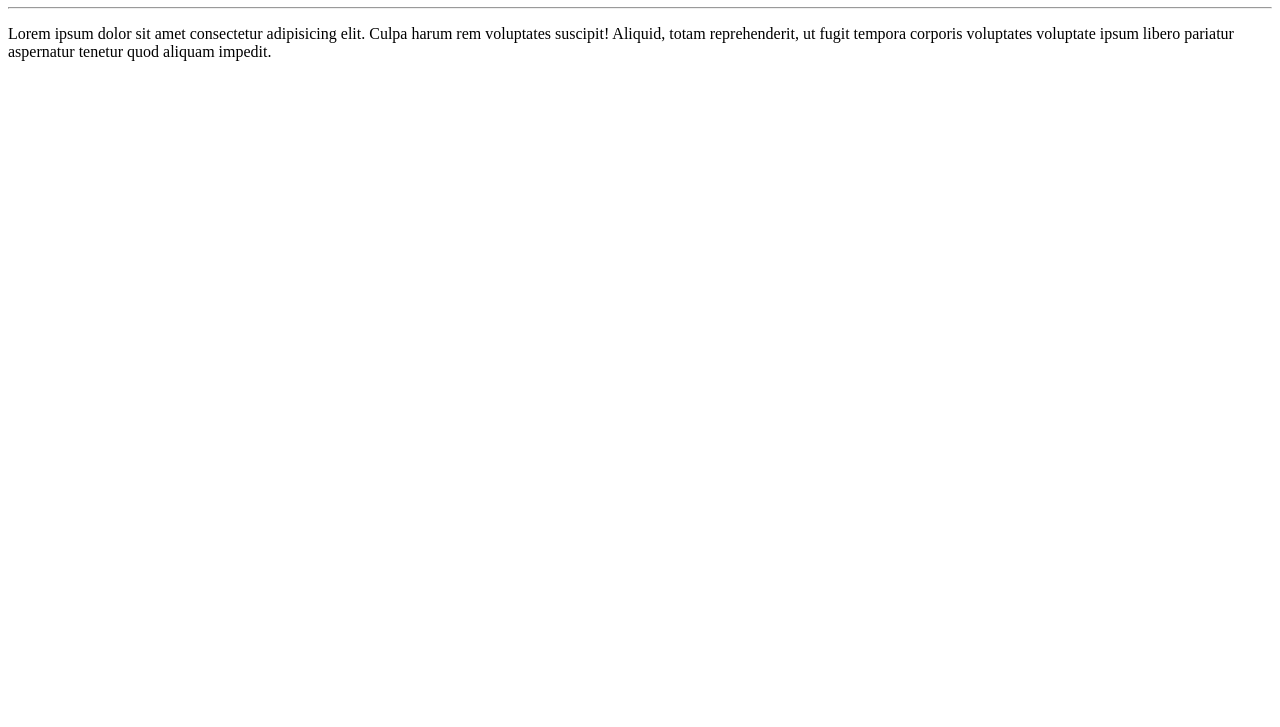
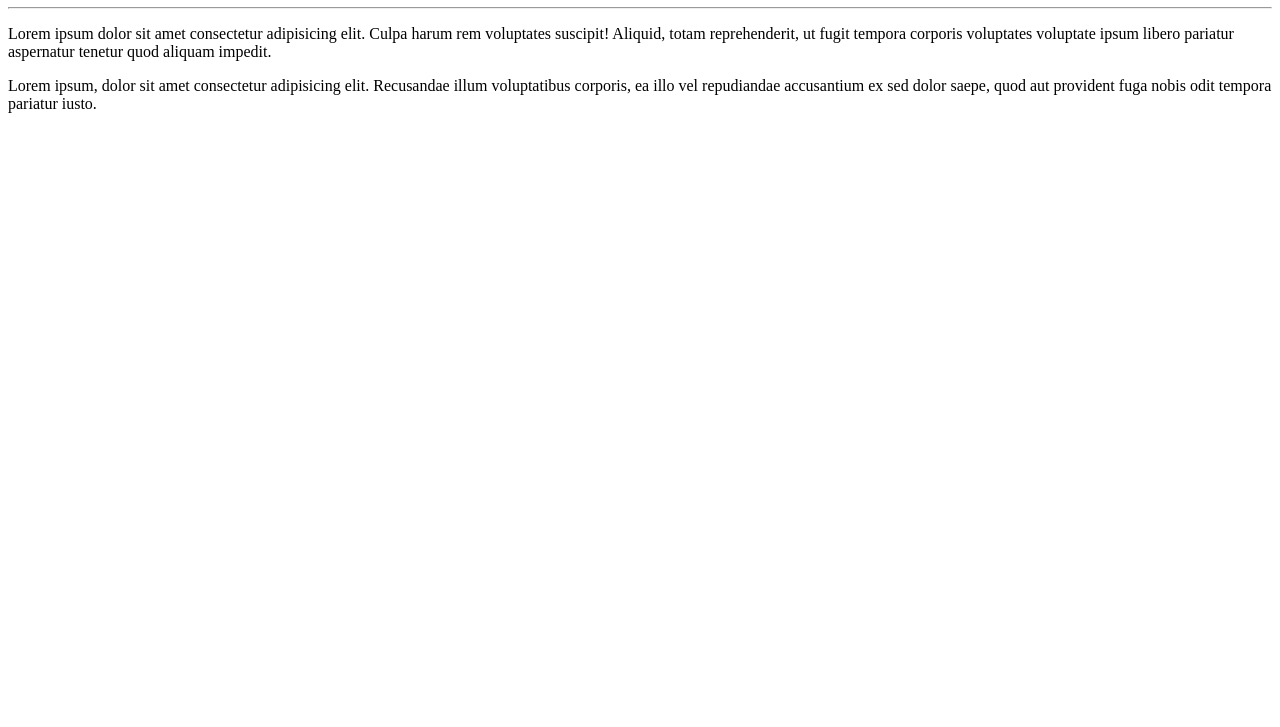
Before and after one commit to joseaugustoR/Ola-Mundo, a plain HTML site: page site-exemplo/index.html in a window 1280 px wide. Shown: the part 73-800 px from the top of the page. Drawn offline with Linux system fonts and the light colour scheme.

Commit message:
Adicionei um parágrafo

```diff
--- a/site-exemplo/index.html
+++ b/site-exemplo/index.html
@@ -10,5 +10,6 @@
     <h1>Olá, Mundo!</h1>
     <hr>
     <p>Lorem ipsum dolor sit amet consectetur adipisicing elit. Culpa harum rem voluptates suscipit! Aliquid, totam reprehenderit, ut fugit tempora corporis voluptates voluptate ipsum libero pariatur aspernatur tenetur quod aliquam impedit.</p>
+    <p>Lorem ipsum, dolor sit amet consectetur adipisicing elit. Recusandae illum voluptatibus corporis, ea illo vel repudiandae accusantium ex sed dolor saepe, quod aut provident fuga nobis odit tempora pariatur iusto.</p>
 </body>
 </html>
```
